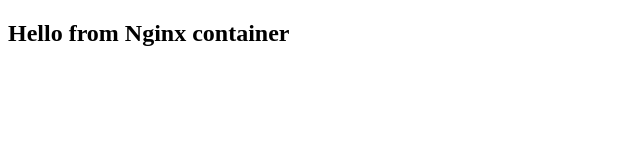
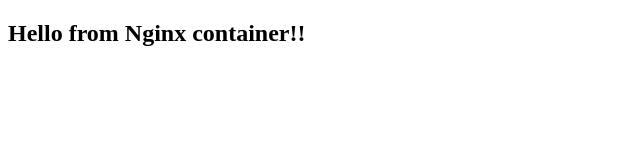
Before and after one commit to rmkdvps/simple-webserver, a plain HTML site: page index.html in a window 1280 px wide. Shown: the full height of the page, 0-640 px from the left. Drawn offline with Linux system fonts and the light colour scheme.

Commit message:
Update index.html

```diff
--- a/index.html
+++ b/index.html
@@ -5,6 +5,6 @@
   <title>Docker Nginx!!!</title>
 </head>
 <body>
-  <h2>Hello from Nginx container</h2>
+  <h2>Hello from Nginx container!!</h2>
 </body>
 </html>
```
